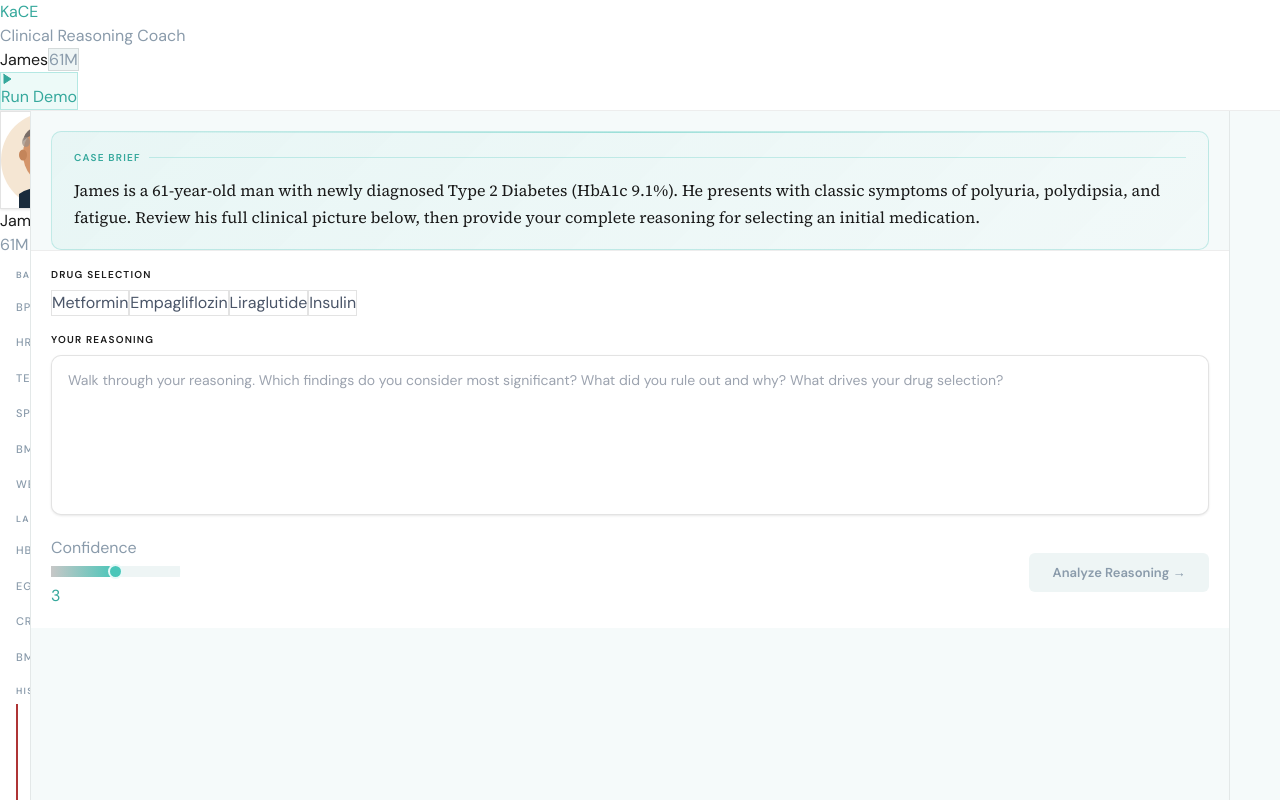
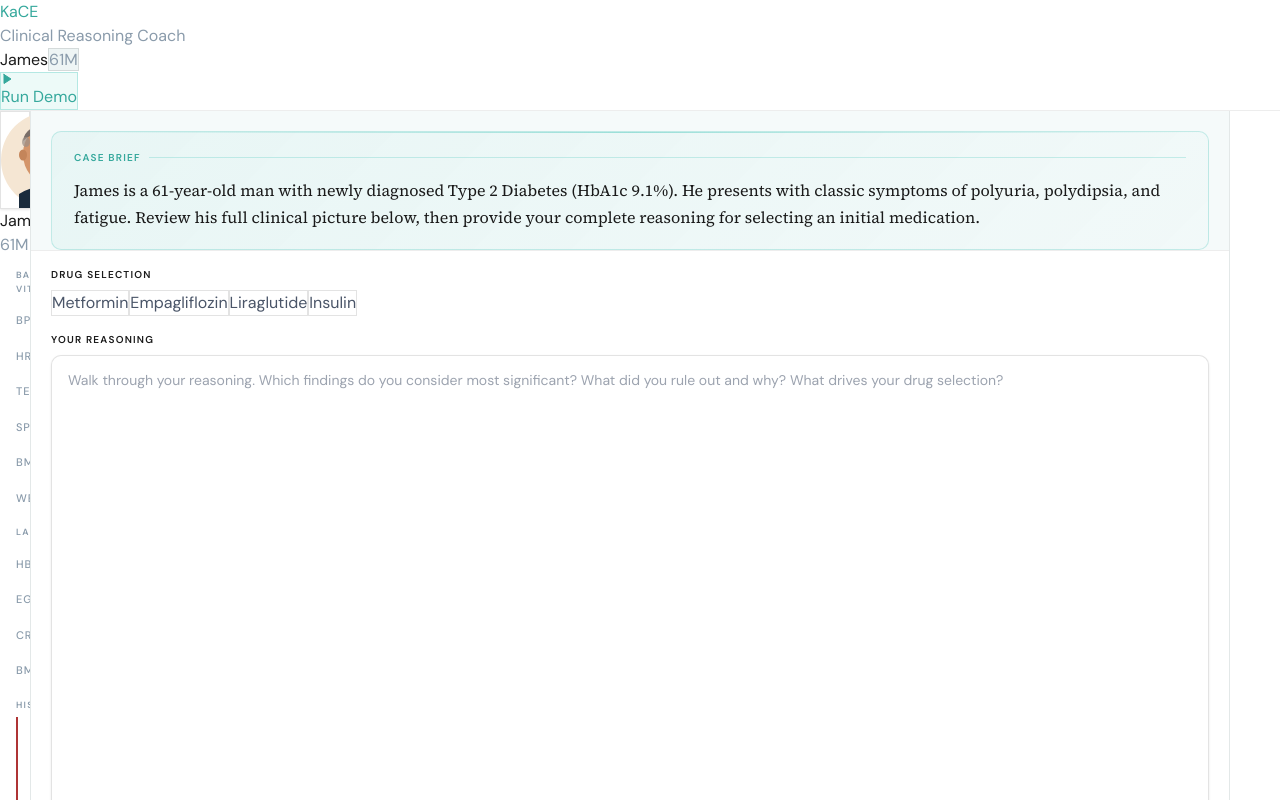
Before and after one commit to itsmarsss/kace, a React (Vite) app: page / in a window 1280 px wide. Shown: the top 800 px of the page. Built offline with nearby package versions, Linux system fonts and the light colour scheme.

Commit message:
fix: correct panel sizing for resizable layout

```diff
--- a/src/components/diagram/DiagramPanel.tsx
+++ b/src/components/diagram/DiagramPanel.tsx
@@ -15,23 +15,37 @@ export default function DiagramPanel() {
     blockRefs.current = blockRefs.current.slice(0, diagramBlocks.length)
   }, [diagramBlocks])
 
+  const is2D = diagramLayout === '2d'
+
   if (!diagramOpen) {
-    return null
+    return (
+      <div
+        style={{
+          width: '100%',
+          height: '100%',
+          background: 'var(--surface)',
+          display: 'flex',
+          alignItems: 'center',
+          justifyContent: 'center',
+          fontFamily: '"DM Sans", sans-serif',
+          fontSize: '13px',
+          color: 'var(--text-tertiary)',
+        }}
+      >
+        Submit your reasoning to view the diagram
+      </div>
+    )
   }
-
-  const is2D = diagramLayout === '2d'
 
   return (
     <div
       style={{
-        width: diagramOpen ? '380px' : '0',
-        transition: 'width 0.4s cubic-bezier(0.4, 0, 0.2, 1)',
+        width: '100%',
+        height: '100%',
         background: 'var(--surface)',
-        borderLeft: '1px solid var(--border)',
         display: 'flex',
         flexDirection: 'column',
         overflow: 'hidden',
-        flexShrink: 0,
       }}
     >
       {/* Panel header */}
--- a/src/components/patient/PatientPanel.tsx
+++ b/src/components/patient/PatientPanel.tsx
@@ -11,13 +11,11 @@ export default function PatientPanel() {
   return (
     <div
       style={{
-        width: '260px',
-        flexShrink: 0,
+        width: '100%',
+        height: '100%',
         background: 'var(--surface)',
-        borderRight: '1px solid var(--border)',
         display: 'flex',
         flexDirection: 'column',
-        height: '100%',
         overflow: 'hidden',
       }}
     >
--- a/src/components/reasoning/ReasoningPanel.tsx
+++ b/src/components/reasoning/ReasoningPanel.tsx
@@ -5,8 +5,8 @@ export default function ReasoningPanel() {
   return (
     <div
       style={{
-        flex: 1,
-        minWidth: '420px',
+        width: '100%',
+        height: '100%',
         display: 'flex',
         flexDirection: 'column',
         background: 'var(--bg)',
```
